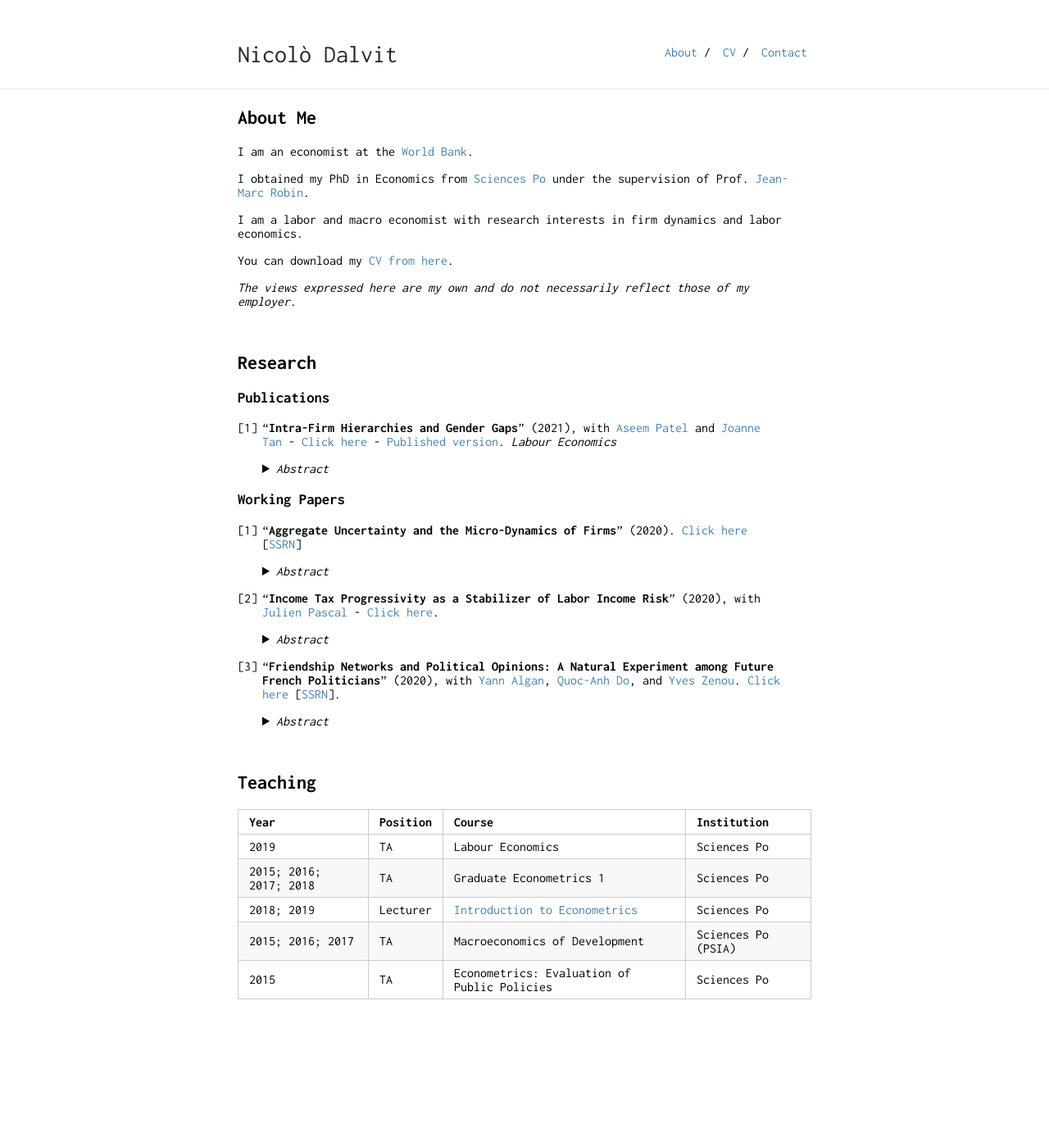
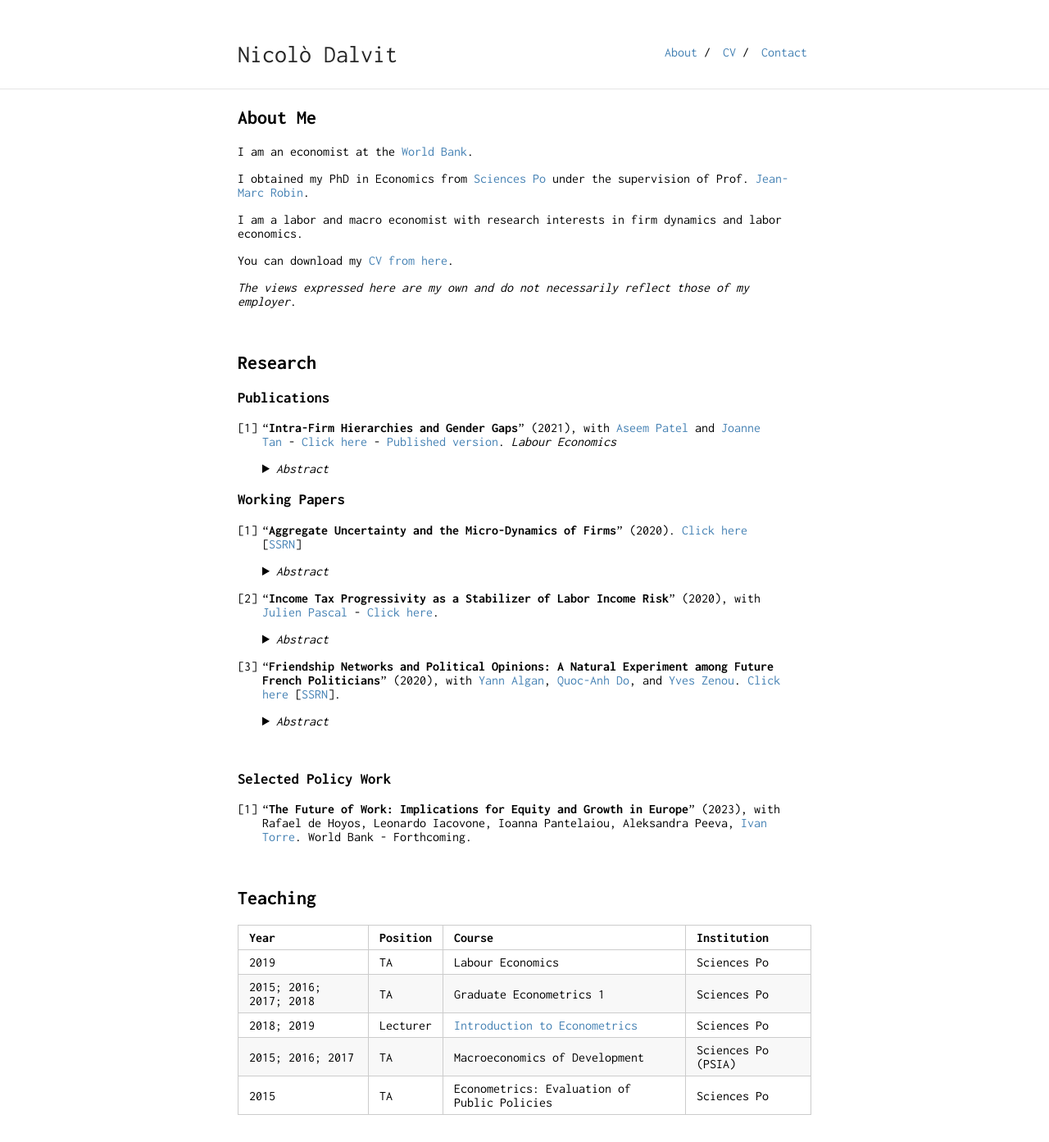
Before and after one commit to nicolodalvit/nicolodalvit.github.io, a Jekyll site: the page built from index.md, in a window 1280 px wide. Shown: the whole page at 82% size. Built offline with Jekyll 4.4.1, drawn with Linux system fonts in a browser that asks for light colours; our own code applies the rules of GitHub Pages for plain Markdown files; before the commit the page ends 1252 px from its top, so only the background shows below that.

Commit message:
Update index.md

```diff
--- a/index.md
+++ b/index.md
@@ -76,7 +76,17 @@ Using firm level micro-data, I find evidence that firms with lower growth prospe
 
 <!--- ### Work in Progress
 
+1. "The Effect of Technology Adoption on Workers' Outcomes: Evidence from Italy", with Manfredi Aliberti, Leonardo Iacovone, Fabiano Schivardi.
+
 1. "Micro-Dynamics of Firms and the Cyclicality of Job Flows" with Marco Palladino   -->
+
+&nbsp;
+
+### Selected Policy Work
+
+1. "**The Future of Work: Implications for Equity and Growth in Europe**" (2023), with Rafael de Hoyos, Leonardo Iacovone, Ioanna Pantelaiou, Aleksandra Peeva, [Ivan Torre](https://sites.google.com/site/ivantorre/). World Bank - Forthcoming.
+
+
 
 &nbsp;
 
```
